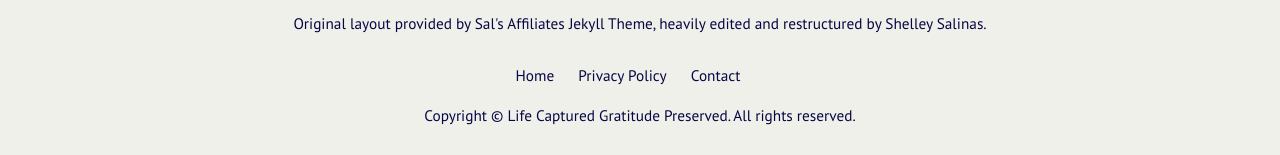
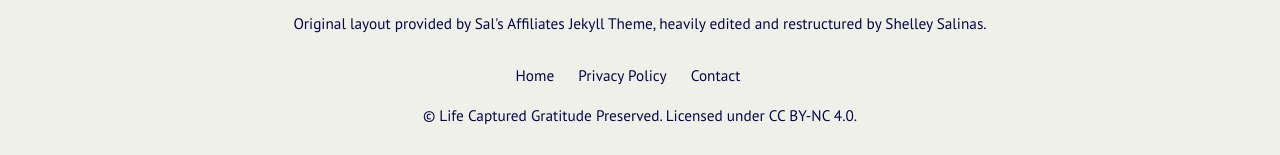
Before and after one commit to shells14/LifeCapturedGratitudePreserved, a Jekyll site: the page built from index.html, in a window 1280 px wide and 900 px high, scrolled down 2330 px. Shown: the part 742-897 px from the top of the window. Built offline with Jekyll 4.4.1, drawn with Linux system fonts in a browser that asks for light colours; some web fonts are replaced; the list of posts is cut into pages by our own code; comment, search, counter and statistics services are not loaded.

Commit message:
Update default.html

```diff
--- a/_layouts/default.html
+++ b/_layouts/default.html
@@ -1,11 +1,11 @@
-<!DOCTYPE html>
+<!DOCTYPE html> <!--create and defines that this document is an HTML5-->
 <html lang="en">
-<head>
+<head> <!--contains meta info about page-->
 <meta charset="utf-8">
 <meta name="viewport" content="width=device-width, initial-scale=1, shrink-to-fit=no">
 <link rel="icon" href="{{ site.baseurl }}/{{site.favicon}}">
 
-<title>{{ page.title }} | {{site.title}}</title>
+<title>{{ page.title }} | {{site.title}}</title> <!--shown in the browser's title bar, retrieve title from config.yml file-->
 
 {% seo %}
 
@@ -35,7 +35,7 @@ gtag('config', '{{site.ganalytics}}');
  <!-- Font Awesome CDN -->
   <link rel="stylesheet" href="https://cdnjs.cloudflare.com/ajax/libs/font-awesome/6.5.0/css/all.min.css" integrity="sha512-..." crossorigin="anonymous" referrerpolicy="no-referrer" />
 
-<!-- Google Fonts: Patrick Hand -->
+<!-- Google Fonts: Gloria Hallelujah  -->
 <link rel="preconnect" href="https://fonts.googleapis.com">
 <link rel="preconnect" href="https://fonts.gstatic.com" crossorigin>
 <link href="https://fonts.googleapis.com/css2?family=Gloria+Hallelujah&family=Share:ital,wght@0,400;0,700;1,400;1,700&display=swap" rel="stylesheet">
@@ -139,7 +139,7 @@ gtag('config', '{{site.ganalytics}}');
       <img src="{{site.baseurl}}/assets/images/credits.png" alt="powered by WowThemes">
     </a>
   </div>
--->
+--> <!--comment otu because i donated to his site-->
   <div class="credits mx-auto text-center mb-3 small">
     <p>Original layout provided by Sal's <a href="https://bootstrapstarter.com/" target="_blank"> Affiliates Jekyll Theme</a>, heavily edited and restructured by Shelley Salinas.</p>
   </div>
@@ -153,8 +153,11 @@ gtag('config', '{{site.ganalytics}}');
     </li>
     {% endfor %}
     </ul>
+    <!--<div class="copyright small">
+       Copyright © {{site.title}}. All rights reserved.
+    </div> -->
     <div class="copyright small">
-       Copyright © {{site.title}}. All rights reserved.
+    © {{site.title}}. Licensed under <a href="https://creativecommons.org/licenses/by-nc/4.0/" target="_blank" rel="license noopener">CC BY-NC 4.0</a>.
     </div>
 </footer>
 
@@ -174,4 +177,4 @@ gtag('config', '{{site.ganalytics}}');
 
 </html>
 
-<!--This file is your base template, meaning every page using layout: default will be wrapped inside this HTML structure.-->
+<!--This file is the base template, every page using layout: default will be wrapped inside this HTML structur, which includes the navigation bar with socials, title, menu buttons and the footer which gives credits and creative commns lcinese.-->
```
